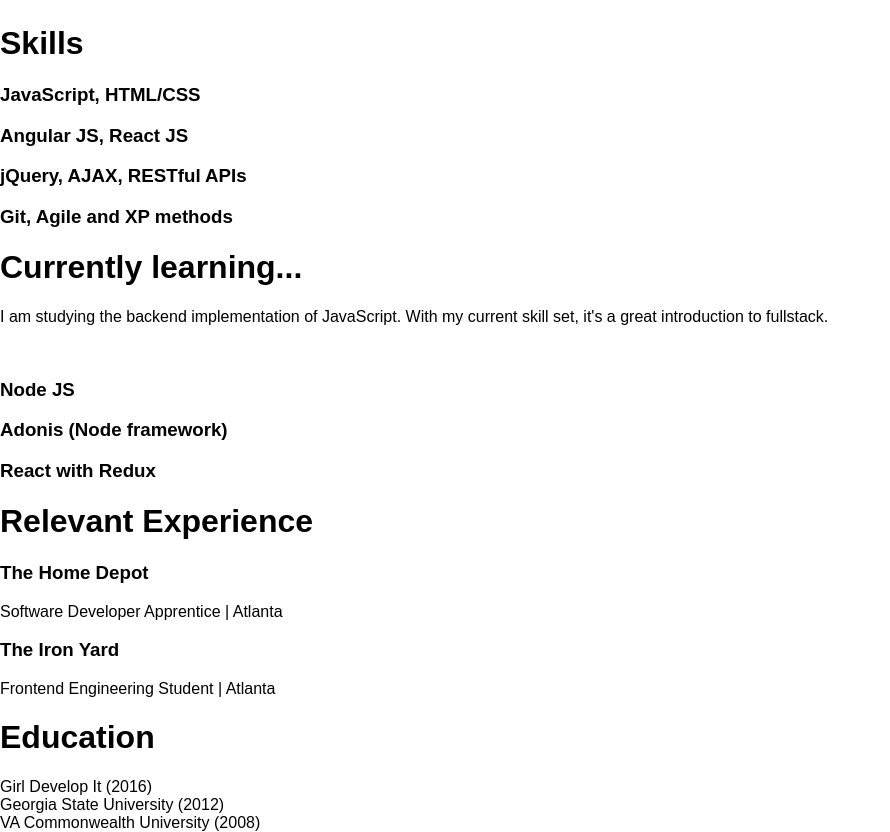
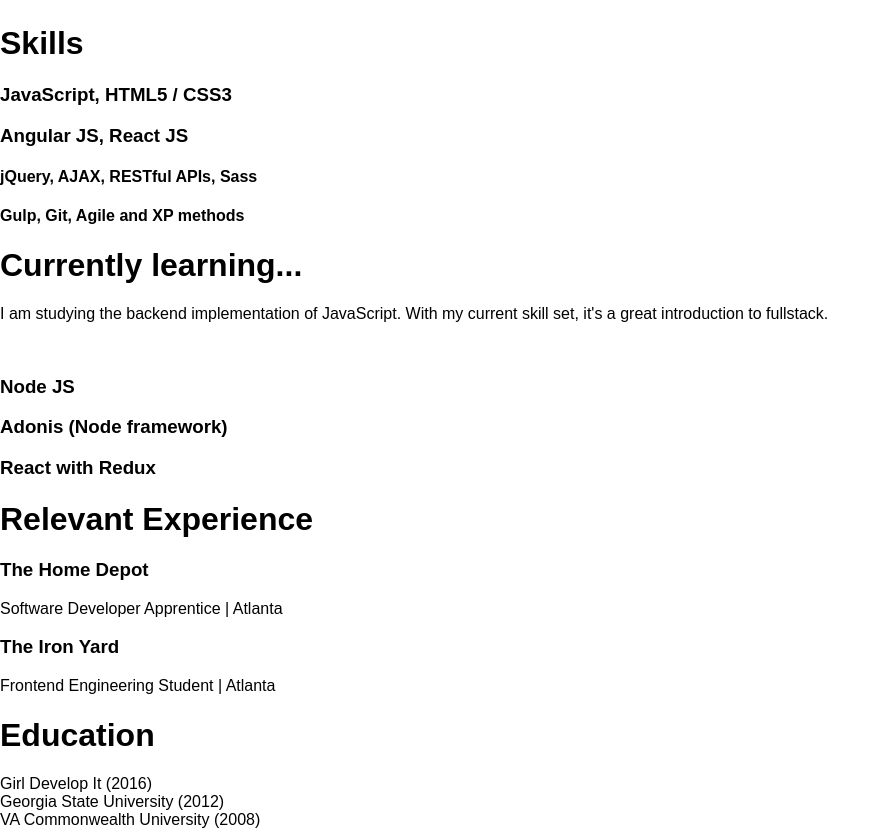
Before and after one commit to Alex-Windle/portfolio-angular, a website with bundled scripts: page app/index.html in a window 1280 px wide. Shown: the part 3442-4274 px from the top of the page, without its empty margins (0-890 px from the left). Built offline with nearby package versions, Linux system fonts and the light colour scheme; files whose address does not match are found by name.

Commit message:
Amend skills

```diff
--- a/app/index.html
+++ b/app/index.html
@@ -172,10 +172,10 @@
           <div id="skills">
             <section>
               <h1>Skills</h1>
-              <h3>JavaScript, HTML/CSS</h3>
+              <h3>JavaScript, HTML5 / CSS3</h3>
               <h3>Angular JS, React JS</h3>
-              <h3>jQuery, AJAX, RESTful APIs</h3>
-              <h3>Git, Agile and XP methods</h3>
+              <h4>jQuery, AJAX, RESTful APIs, Sass</h4>
+              <h4>Gulp, Git, Agile and XP methods</h4>
             </section>
           </div>
 
--- a/src/sass/main.scss
+++ b/src/sass/main.scss
@@ -120,6 +120,10 @@
 			margin-bottom: 5px;
 			font-size: 1.5em;
 		}
+		h4{
+				font-size: 1em;
+				margin: 10px 0px;
+			}
 	}
 	#xp{
 		h3{
```
